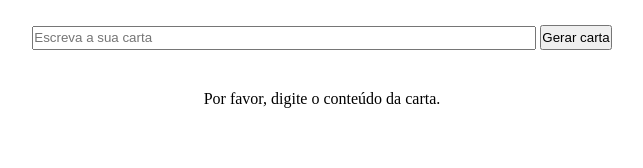
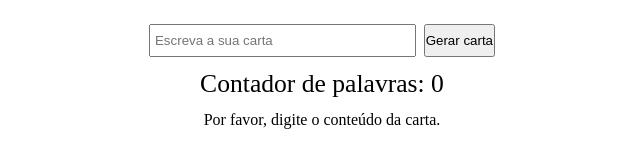
Before and after one commit to VictorMurilo23/Mistery-Letter, a plain HTML site: page index.html in a window 1280 px wide. Both pictures are taken after a click on the button "Gerar carta". Shown: the whole page, without its empty margins (318-961 px from the left). Drawn offline with Linux system fonts and the light colour scheme.

Commit message:
Revisão do código

```diff
--- a/index.html
+++ b/index.html
@@ -1,21 +1,27 @@
 <!DOCTYPE html>
 <html lang="en">
   <head>
-  <meta charset="UTF-8">
-  <meta http-equiv="X-UA-Compatible" content="IE=edge">
-  <meta name="viewport" content="width=device-width, initial-scale=1.0">
-  <link rel="stylesheet" href="style.css">
+    <meta charset="UTF-8" />
+    <meta http-equiv="X-UA-Compatible" content="IE=edge" />
+    <meta name="viewport" content="width=device-width, initial-scale=1.0" />
+    <link rel="stylesheet" href="style.css" />
     <title>Mistery Letter</title>
   </head>
   <body>
     <div class="container">
-    <input type="text" id="carta-texto" placeholder="Escreva a sua carta" minlength="1">
+      <input
+        type="text"
+        id="carta-texto"
+        placeholder="Escreva a sua carta"
+        minlength="1"
+      />
       <button id="criar-carta">Gerar carta</button>
     </div>
 
-  <p id="carta-contador"></p>
-
+    <div class="containerLetter">
+      <p class="counterParagraph">Contador de palavras: <span id="carta-contador">0</span></p>
       <p id="carta-gerada"></p>
+    </div>
 
     <script src="script.js"></script>
   </body>
--- a/script.js
+++ b/script.js
@@ -1,37 +1,39 @@
-const textoCarta = document.querySelector('#carta-texto');
-const botaoGerar = document.querySelector('#criar-carta');
-const carta = document.querySelector('#carta-gerada');
-const contador = document.querySelector('#carta-contador');
-const estilo = ['newspaper', 'magazine1', 'magazine2'];
-const tamanho = ['medium', 'big', 'reallybig'];
-const rotacao = ['rotateleft', 'rotateright'];
-const inclinacao = ['skewleft', 'skewright'];
+const letterText = document.querySelector('#carta-texto');
+const generateLetter = document.querySelector('#criar-carta');
+const letter = document.querySelector('#carta-gerada');
+const wordsCounter = document.querySelector('#carta-contador');
+const letterStyle = ['newspaper', 'magazine1', 'magazine2'];
+const letterSize = ['medium', 'big', 'reallybig'];
+const letterRotation = ['rotateleft', 'rotateright'];
+const letterInclination = ['skewleft', 'skewright'];
 
-botaoGerar.addEventListener('click', () => {
-  carta.innerText = ' ';
-  const palavras = textoCarta.value.split(' ');
-  if (palavras[0] !== '') {
-    for (let index = 0; index < palavras.length; index += 1) {
+function wordClasses(element) {
+  const word = element;
+  word.className = `${letterStyle[Math.floor(Math.random() * 3)]}`;
+  word.className += ` ${letterSize[Math.floor(Math.random() * 3)]}`;
+  word.className += ` ${letterRotation[Math.floor(Math.random() * 2)]}`;
+  word.className += ` ${letterInclination[Math.floor(Math.random() * 2)]}`;
+  return word;
+}
+
+generateLetter.addEventListener('click', () => {
+  letter.innerText = ' ';
+  const words = letterText.value.split(' ').filter((element) => element !== '');
+  if (words.length !== 0) {
+    for (let index = 0; index < words.length; index += 1) {
       const span = document.createElement('span');
-      span.className = `${estilo[Math.floor(Math.random() * 3)]}`;
-      span.className += ` ${tamanho[Math.floor(Math.random() * 3)]}`;
-      span.className += ` ${rotacao[Math.floor(Math.random() * 2)]}`;
-      span.className += ` ${inclinacao[Math.floor(Math.random() * 2)]}`;
-      span.innerText = palavras[index];
-      carta.appendChild(span);
+      wordClasses(span);
+      span.innerText = words[index];
+      letter.appendChild(span);
     }
-    contador.innerText = palavras.length;
   } else {
-    carta.innerText = 'Por favor, digite o conteúdo da carta.';
+    letter.innerText = 'Por favor, digite o conteúdo da carta.';
+  }
+  wordsCounter.innerText = words.length;
+});
+
+letter.addEventListener('click', ({ target }) => {
+  if (target.classList.length === 4) {
+    wordClasses(target);
   }
 });
-
-carta.addEventListener('click', (event) => {
-  const evento = event.target;
-  if (event.target.classList.length === 4) {
-    evento.className = `${estilo[Math.floor(Math.random() * 3)]}`;
-    evento.className += ` ${tamanho[Math.floor(Math.random() * 3)]}`;
-    evento.className += ` ${rotacao[Math.floor(Math.random() * 2)]}`;
-    evento.className += ` ${inclinacao[Math.floor(Math.random() * 2)]}`;
-  }
-});
--- a/style.css
+++ b/style.css
@@ -1,37 +1,58 @@
 * {
   margin: 0;
   padding: 0;
+  box-sizing: border-box;
+}
+
+body {
+  width: 100vw;
+}
+
+.counterParagraph {
+  margin-bottom: 12px;
+  text-align: center;
+  font-size: 1.6rem;
 }
 
 .container {
-  text-align: center;
-  margin-top: 25px;
+  margin-top: 24px;
+  gap: 8px;
+  display: flex;
+  justify-content: center;
+  align-items: center;
 }
 
+.containerLetter {
+  margin-top: 12px;
+}
+
+
 #carta-texto {
-  height: 20px;
-  width: 500px;
+  height: 2.5em;
+  width: 20em;
+  text-indent: 4px;
 }
 
 #criar-carta {
-  height: 25px;
-}
-
-#carta-contador {
-  text-align: center;
-  margin-top: 15px;
-  font-size: 1.6em;
+  height: 2.5em;
+  cursor: pointer;
 }
 
 #carta-gerada {
-  text-align: center;
-  margin-top: 40px;
+  width: 90vw;
+  overflow-wrap: break-word;
+  margin: auto;
+  display: flex;
+  justify-content: center;
+  align-items: center;
+  flex-wrap: wrap;
+  gap: 12px;
 }
 
 #carta-gerada span {
-  margin-right: 15px;
+  overflow-wrap: break-word;
   word-wrap: break-word;
-  display: inline-block;
+  font-size: 0.9rem;
 }
 
 .newspaper {
@@ -50,6 +71,8 @@
 
 .magazine2 {
   background-image: url('images/pink-pattern.png');
+  background-size: cover;
+  text-shadow: 2px 2px 1px black;
   color: fuchsia;
   font-family: Verdana, Geneva, Tahoma, sans-serif;
   font-weight: 900;
```
Lines whose indentation alone changed are shown as unchanged.
